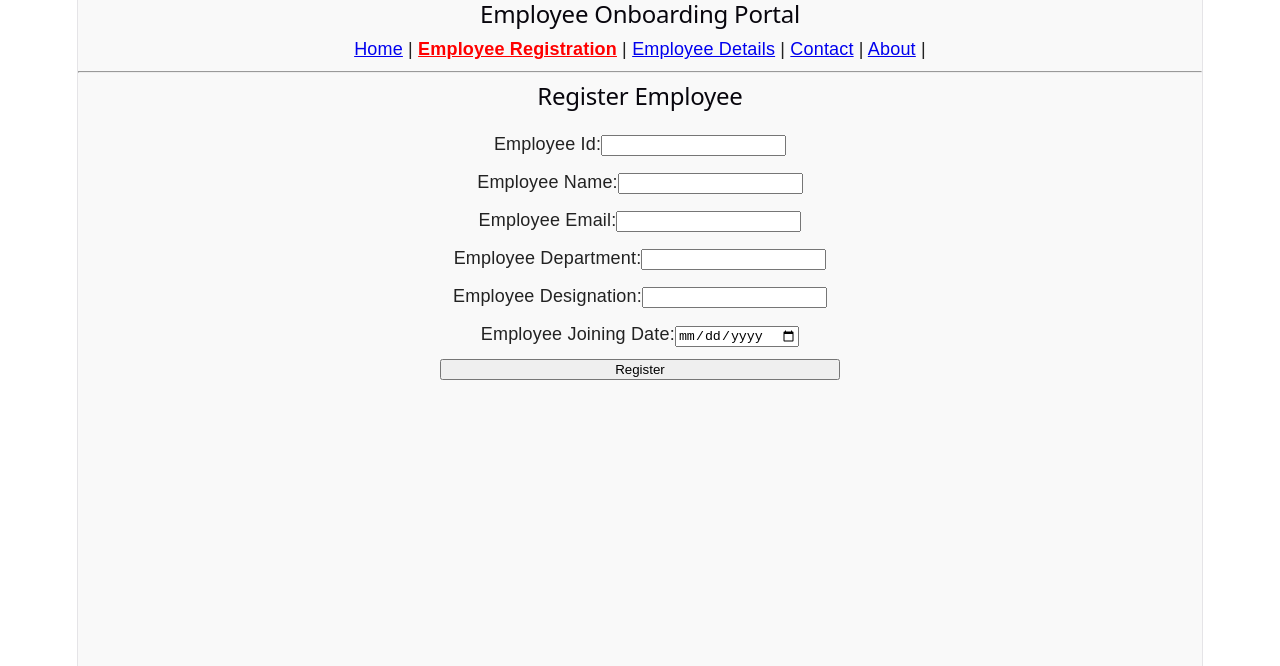
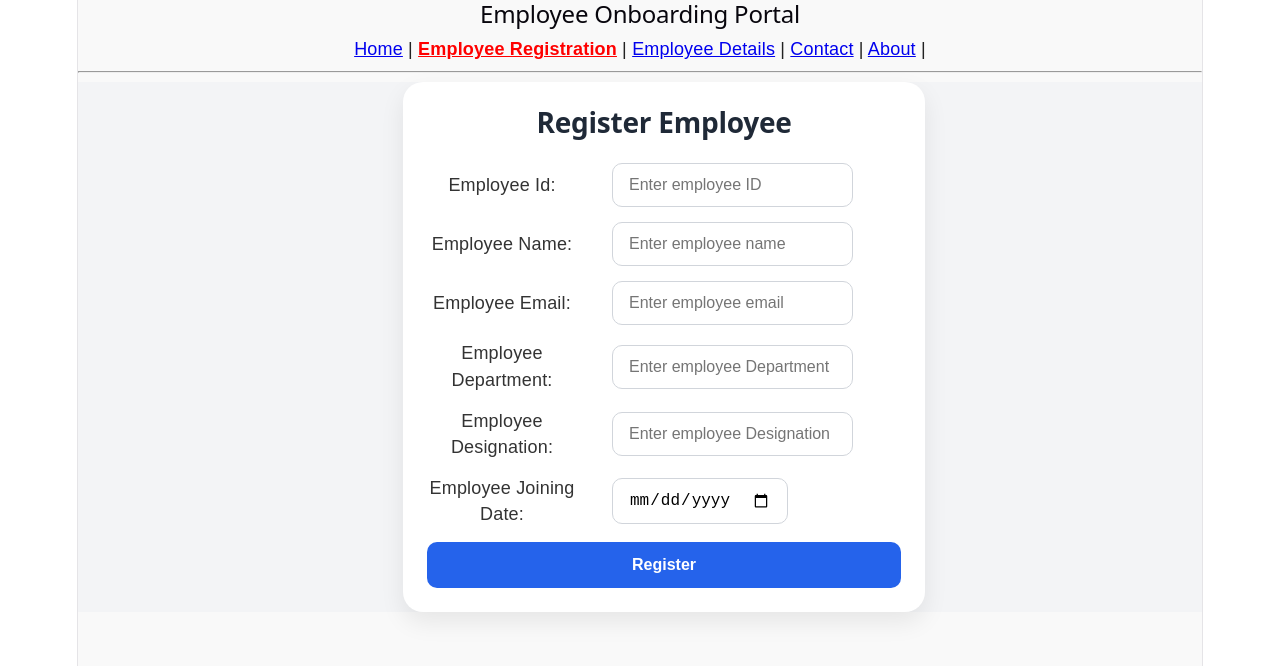
Before and after one commit to ganeshsofttech/employee-onbarding-portal, a React (Vite) app: page /employeeregistration in a window 1280 px wide. Shown: the top 666 px of the page. Built offline with nearby package versions, Linux system fonts and the light colour scheme.

Commit message:
validation and UI changes

```diff
--- a/src/pages/EmployeeRegistration.jsx
+++ b/src/pages/EmployeeRegistration.jsx
@@ -2,6 +2,7 @@ import React, { useState } from "react";
 import fs from "fs";
 import empdetails from "../data/empdetails.json";
 import employees from "../data/employees";
+import "./empreg.css";
 function EmployeeRegistration() {
   // State to store form data
   const [formData, setFormData] = useState({
@@ -24,6 +25,25 @@ function EmployeeRegistration() {
       ...formData,
       [name]: value, // update only the changed field
     });
+
+    let newErrors = {};
+
+    // Name Validation
+    if (name === "empname") {
+      if (!value.trim()) {
+        newErrors.empname = "Employee Name is required";
+      }else if(!/^[A-Za-z ]+$/.test(value)){
+        newErrors.empname = "Only Alphabets allowed";
+      }
+    }
+    if (name === "department") {
+      if (!value.trim()) {
+        newErrors.department = "Department Name is required";
+      }else if (value.length <= 1) {
+        newErrors.department = "Department name must be at least 2 charater";
+      }
+    }
+    setErrors(newErrors);
   };
 
   const validate = () => {
@@ -42,7 +62,7 @@ function EmployeeRegistration() {
     ) {
       newErrors.email = "Invalid email address";
     }
-    if(formData.department.length <= 1){
+    if (formData.department.length <= 1) {
       newErrors.department = "Department name must be at least 2 charater";
     }
     setErrors(newErrors);
@@ -53,7 +73,7 @@ function EmployeeRegistration() {
   // Handle form submission
   const handleSubmit = (e) => {
     e.preventDefault(); // prevent page reload
-    if (validate()) {
+    if (Object.keys(errors).length === 0) {
       alert("Form Submitted Successfully");
 
       console.log("Form submitted:", formData);
@@ -70,99 +90,120 @@ function EmployeeRegistration() {
         designation: "",
         joiningdate: "",
       });
+    }else{
+      alert(Object.values(errors).toString());
     }
   };
 
   return (
+    <div className="page-container">
+      <center>
         <div>
-      <center>
-        <h2>Register Employee</h2>
+          <div className="form-card">
+            <h2 className="form-title">Register Employee</h2>
             {!submitted ? (
-          <form onSubmit={handleSubmit} style={styles.form}>
-            <label>
-              Employee Id:
+              <form onSubmit={handleSubmit}>
+                <div className="form-group">
+                  <label className="form-label"> Employee Id: </label>
                   <input
+                    className="form-input"
                     type="number"
                     name="empid"
                     value={formData.empid}
                     onChange={handleChange}
+                    placeholder="Enter employee ID"
                     required
                   />
-            </label>
-            <label>
-              Employee Name:
+                </div>
+                <div className="form-group">
+                  <label className="form-label">Employee Name:</label>
                   <input
+                    className="form-input"
                     type="text"
                     name="empname"
                     value={formData.empname}
                     onChange={handleChange}
+                    placeholder="Enter employee name"
                   />
                   {errors.empname && (
-                <p style={{ color: "red" }}>{errors.empname}</p>
+                    <span style={{ color: "red" }}>{errors.empname}</span>
                   )}
-            </label>
-
-            <label>
-              Employee Email:
+                </div>
+                <div className="form-group">
+                  <label className="form-label">Employee Email:</label>
                   <input
+                    className="form-input"
                     type="email"
                     name="email"
                     value={formData.email}
                     onChange={handleChange}
                     required
+                    placeholder="Enter employee email"
                   />
-              {errors.email && <p style={{ color: "red" }}>{errors.email}</p>}
-            </label>
-
-            <label>
-              Employee Department:
+                  {errors.email && (
+                    <span style={{ color: "red" }}>{errors.email}</span>
+                  )}
+                </div>
+                <div className="form-group">
+                  <label className="form-label">Employee Department:</label>
                   <input
+                    className="form-input"
                     type="text"
                     name="department"
                     value={formData.department}
                     onChange={handleChange}
                     required
+                    placeholder="Enter employee Department"
                   />
-              {errors.department && <p style={{ color: "red" }}>{errors.department}</p>}
-            </label>
-            <label>
-              Employee Designation:
+                  {errors.department && (
+                    <p style={{ color: "red" }}>{errors.department}</p>
+                  )}
+                </div>
+                <div className="form-group">
+                  <label className="form-label">Employee Designation:</label>
                   <input
+                    className="form-input"
                     type="text"
                     name="designation"
                     value={formData.designation}
                     onChange={handleChange}
                     required
+                    placeholder="Enter employee Designation"
                   />
-            </label>
-            <label>
-              Employee Joining Date:
+                </div>
+                <div className="form-group">
+                  <label className="form-label">Employee Joining Date:</label>
                   <input
+                    className="form-input"
                     type="Date"
                     name="joiningdate"
                     value={formData.joiningdate}
                     onChange={handleChange}
                     required
                   />
-            </label>
-            <button type="submit">Register</button>
+                </div>
+                <button type="submit" className="submit-btn">
+                  Register
+                </button>
               </form>
             ) : (
               <p style={{ color: "green" }}>✅ Registered Successfully.</p>
             )}
+          </div>
+        </div>
       </center>
     </div>
   );
 }
 
-const styles = {
-  form: {
-    display: "flex",
-    flexDirection: "column",
-    gap: "12px",
-    maxWidth: "400px",
-    marginTop: "20px",
-  },
-};
+// const styles = {
+//   form: {
+//     display: "flex",
+//     flexDirection: "column",
+//     gap: "12px",
+//     maxWidth: "400px",
+//     marginTop: "20px",
+//   },
+// };
 
 export default EmployeeRegistration;
--- a/src/pages/empreg.css
+++ b/src/pages/empreg.css
@@ -1,11 +1,11 @@
 /* Page Container */
 .page-container {
-  min-height: 100vh;
+  /* min-height: 100vh; */
   background: #f3f4f6;
   display: flex;
   justify-content: center;
   align-items: center;
-  padding: 16px;
+  /* padding: 16px; */
 }
 
 /* Form Card */
@@ -29,21 +29,29 @@
 
 /* Form Group */
 .form-group {
-  margin-bottom: 20px;
+  display: flex;
+  align-items: center;
+  gap: 35px;
+  margin-bottom: 15px;
 }
 
 /* Labels */
-.form-group label {
+/* .form-group label {
   display: block;
   margin-bottom: 8px;
   font-size: 14px;
   font-weight: 600;
   color: #374151;
+} */
+.form-label{
+  width: 150px;
+  font-weight: 300;
+  color: #333;
 }
-
 /* Inputs */
 .form-input {
-  width: 100%;
+  /* flex: 1; */
+  /* width: 100%; */
   padding: 12px 16px;
   border: 1px solid #d1d5db;
   border-radius: 10px;
```
Lines whose indentation alone changed are shown as unchanged.
